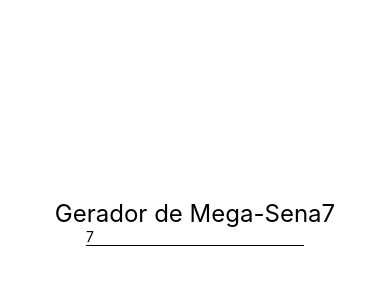
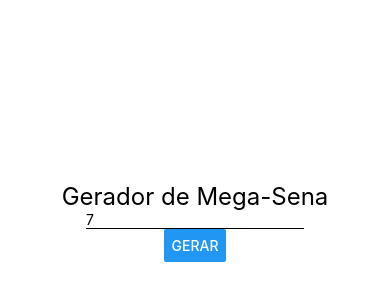
Before and after one commit to leohenriq/AprendizadoReactNative, a React Native app in the folder Exercicios/: screen / in a window 390 px wide. Shown: the part 200-500 px from the top of the page. Built offline with nearby package versions, Linux system fonts and the light colour scheme.

Commit message:
class state 3

```diff
--- a/Exercicios/src/components/mega/Mega.js
+++ b/Exercicios/src/components/mega/Mega.js
@@ -1,13 +1,28 @@
 import React, { Fragment } from 'react';
-import { Text, TextInput } from 'react-native';
+import { Text, TextInput, Button } from 'react-native';
 import Estilo from '../estilo'
 export default class Mega extends React.Component {
     state = {
-        qtdeNumeros: this.props.qtdeNumeros
+        qtdeNumeros: this.props.qtdeNumeros,
+        numeros: []
     }
 
     alterarQtdeNumero = (qtde) => {
-        this.setstate({ qtdeNumeros: qtde })
+        // '+' converte string pra number
+        this.setstate({ qtdeNumeros: +qtde })
+    }
+
+    gerarNumeroNaoContido = nums => {
+        const novo = parseInt(Math.random() * 60) + 1
+        return nums.includes(novo) ? this.gerarNumeroNaoContido(nums) : novo;
+    }
+
+    gerarNumeros = () => {
+        const numeros = Array(this.state.qtdeNumeros)
+            .fill()
+            .reduce(n => [...n, this.gerarNumeroNaoContido(n)], [])
+            .sort((a, b) => a - b)
+        this.setState({ numeros })
     }
 
     // funcao q vai renderizar os itens na tela
@@ -16,15 +31,18 @@
             <Fragment>
                 <Text style={Estilo.txtG}>
                     Gerador de Mega-Sena
-                {this.state.qtdeNumeros}
                 </Text>
                 <TextInput
                     keyboardType={'numeric'}
                     style={{ borderBottomWidth: 1 }}
                     placeholder="Qtde de Números"
-                    value={this.state.qtdeNumeros}
+                    value={`${this.state.qtdeNumeros}`}
                     onChangeText={this.alterarQtdeNumero}
                 />
+                <Button title="Gerar" onPress={this.gerarNumeros} />
+                <Text>
+                    {this.state.numeros.join(',')}
+                </Text>
             </Fragment>
         )
     }
```
